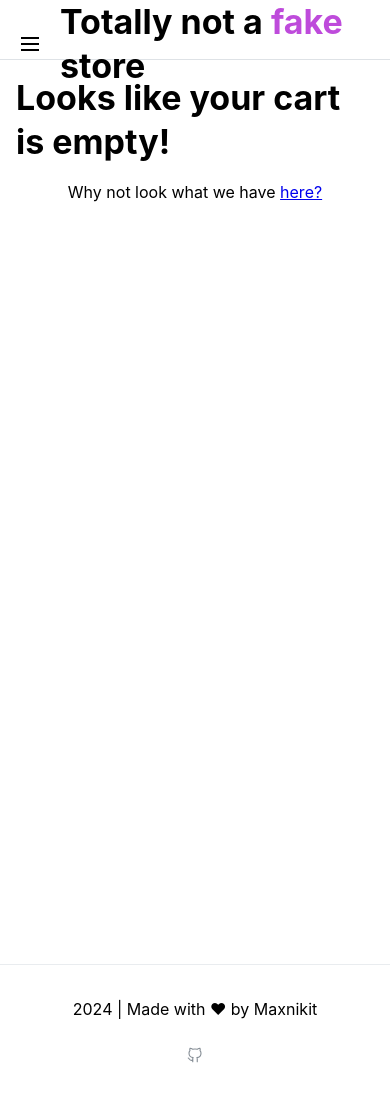
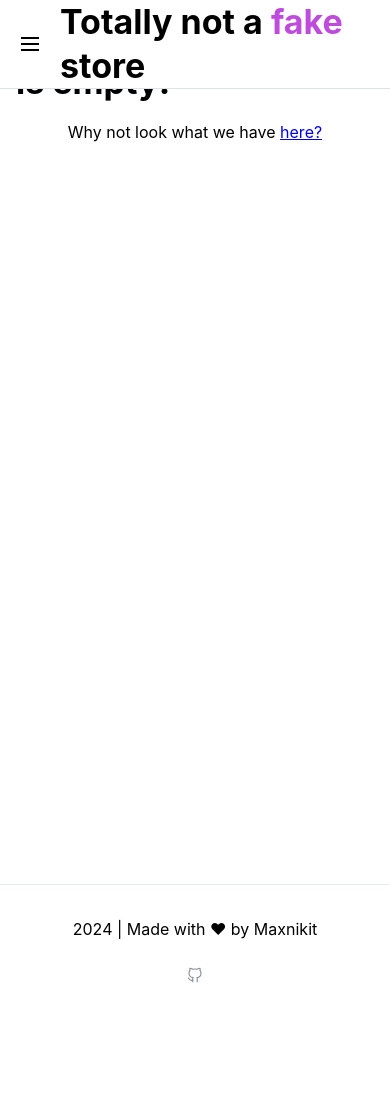
Before and after one commit to Maxnikit/shopping-cart, a React (Vite) app: page /cart in a window 390 px wide. After the commit the page ends 1024 px from the top, so only its background shows below. Built offline with nearby package versions, Linux system fonts and the light colour scheme.

Commit message:
Working on responsive sizes

```diff
--- a/src/App.jsx
+++ b/src/App.jsx
@@ -17,7 +17,7 @@ function App() {
   const [opened, { toggle }] = useDisclosure();
   return (
     <AppShell
-      header={{ height: 60 }}
+      header={{ height: { sm: 100, md: 60 } }}
       navbar={{
         width: 300,
         breakpoint: "sm",
--- a/src/components/CartItem/CartItem.jsx
+++ b/src/components/CartItem/CartItem.jsx
@@ -15,7 +15,7 @@ import { useNavigate } from "react-router-dom";
 import { FontAwesomeIcon } from "@fortawesome/react-fontawesome";
 import { faTrashCan } from "@fortawesome/free-solid-svg-icons";
 import { useCart } from "../../hooks/cartContext";
-import styles from "./CartItem.module.css";
+import classes from "./CartItem.module.css";
 
 const CartItem = ({ product }) => {
   //
@@ -58,12 +58,12 @@ const CartItem = ({ product }) => {
           fit="contain"
           src={product.image}
           onClick={() => goToProductPage(product.id)}
-          className={styles.productImage}
+          className={classes.productImage}
         />
         <Stack style={{ flexGrow: 1 }}>
           <Title
             order={4}
-            className={styles.productName}
+            className={classes.productName}
             maw={500}
             onClick={() => goToProductPage(product.id)}
           >
@@ -93,7 +93,7 @@ const CartItem = ({ product }) => {
             +
           </Button>
         </Button.Group>
-        <Stack align="flex-end">
+        <Stack align="flex-end" w={60}>
           <Text>${getItemPrice()}</Text>
           <ActionIcon variant="subtle" m={0} onClick={() => handleRemove()}>
             <FontAwesomeIcon icon={faTrashCan} />
--- a/src/components/CartItem/CartItem.module.css
+++ b/src/components/CartItem/CartItem.module.css
@@ -6,3 +6,7 @@
 .productImage:hover {
   cursor: pointer;
 }
+
+.itemPrice {
+  width: ;
+}
--- a/src/components/Footer/Footer.module.css
+++ b/src/components/Footer/Footer.module.css
@@ -1,5 +1,5 @@
 .footer {
-  margin-top: rem(120px);
+  margin-top: rem(40px);
   border-top: rem(1px) solid
     light-dark(var(--mantine-color-gray-2), var(--mantine-color-dark-5));
 }
--- a/src/components/ProductCard/ProductCard.jsx
+++ b/src/components/ProductCard/ProductCard.jsx
@@ -51,7 +51,7 @@ const ProductCard = ({ product }) => {
       radius="md"
       withBorder
       key={id}
-      style={{ width: 300 }}
+      w={{ base: "40%", sm: "250px" }}
     >
       <Flex direction="column">
         <Card.Section
--- a/src/theme.js
+++ b/src/theme.js
@@ -1,13 +1,5 @@
 import { createTheme } from "@mantine/core";
 
 export const theme = createTheme({
-  breakpoints: {
-    xs: "30em",
-    sm: "48em",
-    md: "64em",
-    lg: "74em",
-    xl: "90em",
-  },
-
   primaryColor: "grape",
 });
```
